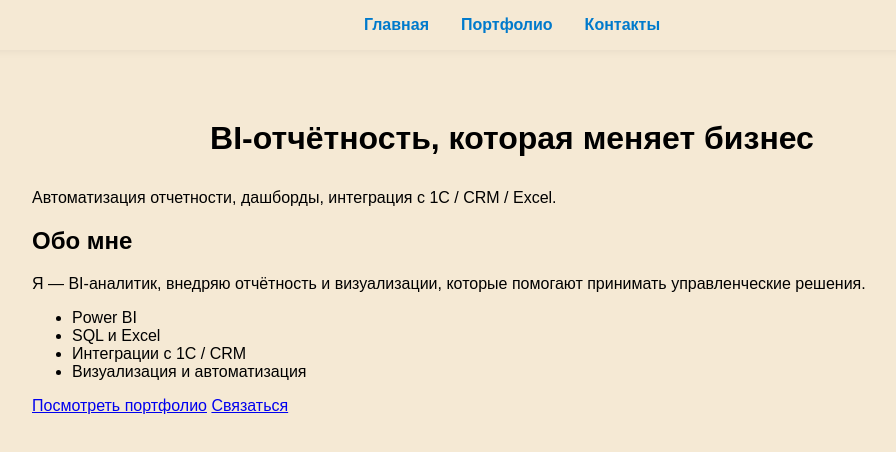
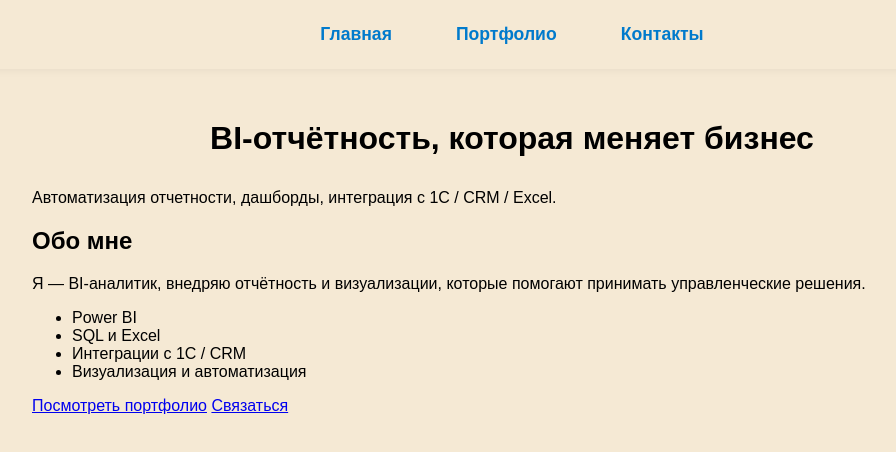
Before and after one commit to TwinWaSEE/finanaliz.github.io, a plain HTML site: page index.html in a window 1280 px wide. Shown: the whole page, without its empty margins (128-1024 px from the left). Drawn offline with Linux system fonts and the light colour scheme.

Commit message:
Update style.css

```diff
--- a/style.css
+++ b/style.css
@@ -25,6 +25,8 @@ nav a {
   color: #007acc;
   font-weight: bold;
   text-decoration: none;
+  font-size: 1.1rem; /* увеличим размер шрифта */
+  padding: 0.5rem 1rem;
 }
 
 main {
```
